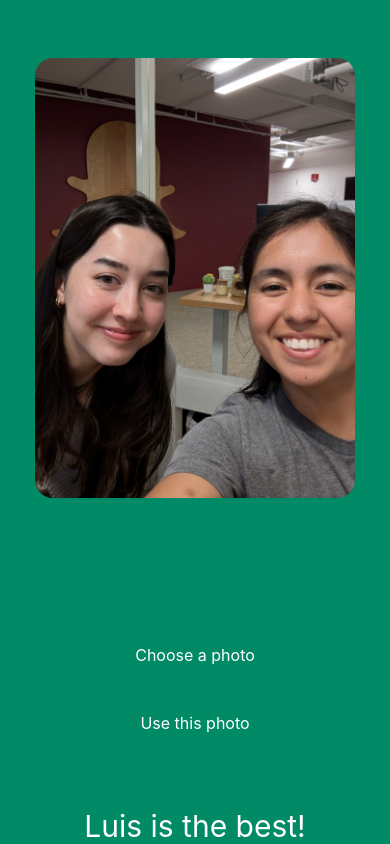
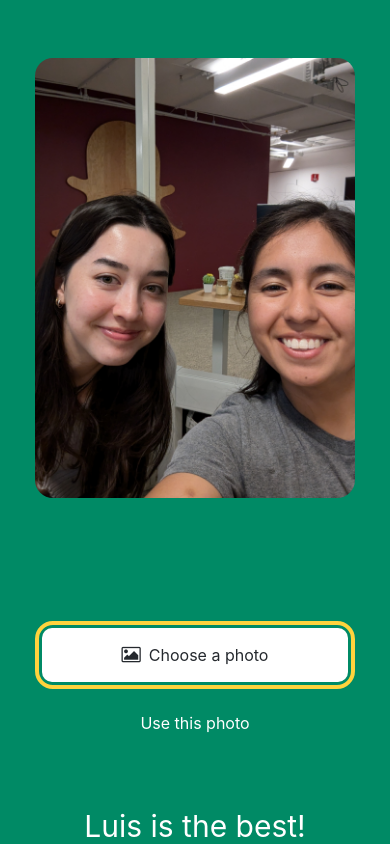
Before and after one commit to cindyawho/reactNativeTemplateLab-main, a React Native app: screen / in a window 390 px wide. Built offline with nearby package versions, Linux system fonts and the light colour scheme.

Commit message:
Style buttons

```diff
--- a/App.js
+++ b/App.js
@@ -14,7 +14,7 @@
       <ImageViewer placeholderImageSource={PlaceholderImage} />
       </View>
       <View style={styles.footerContainer}>
-        <Button label="Choose a photo" />
+        <Button theme="primary" label="Choose a photo" />
         <Button label="Use this photo" />
       </View>
       <Text style={{ color: '#fff', fontSize: 30 }}>Luis is the best!</Text>
--- a/components/Button.js
+++ b/components/Button.js
@@ -1,6 +1,26 @@
 import { StyleSheet, View, Pressable, Text } from 'react-native';
+import FontAwesome from "@expo/vector-icons/FontAwesome";
 
-export default function Button({ label }) {
+export default function Button({ label, theme }) {
+  if (theme === "primary") {
+    return (
+      <View style={[styles.buttonContainer, { borderWidth: 4, borderColor: "#ffd33d", borderRadius: 18 }]}>
+        <Pressable
+          style={[styles.button, { backgroundColor: "#fff" }]}
+          onPress={() => alert('You pressed a button.')}
+        >
+          <FontAwesome
+            name="picture-o"
+            size={18}
+            color="#25292e"
+            style={styles.buttonIcon}
+          />
+          <Text style={[styles.buttonLabel, { color: "#25292e" }]}>{label}</Text>
+        </Pressable>
+      </View>
+    );
+  }
+
   return (
     <View style={styles.buttonContainer}>
       <Pressable style={styles.button} onPress={() => alert('You pressed a button.')}>
--- a/package.json
+++ b/package.json
@@ -9,6 +9,7 @@
     "web": "expo start --web"
   },
   "dependencies": {
+    "@expo/vector-icons": "^14.0.2",
     "expo": "~51.0.18",
     "expo-status-bar": "~1.12.1",
     "react": "18.2.0",
```
Also changed, not shown: 1 other file (tests, documents, lock files or other folders).
